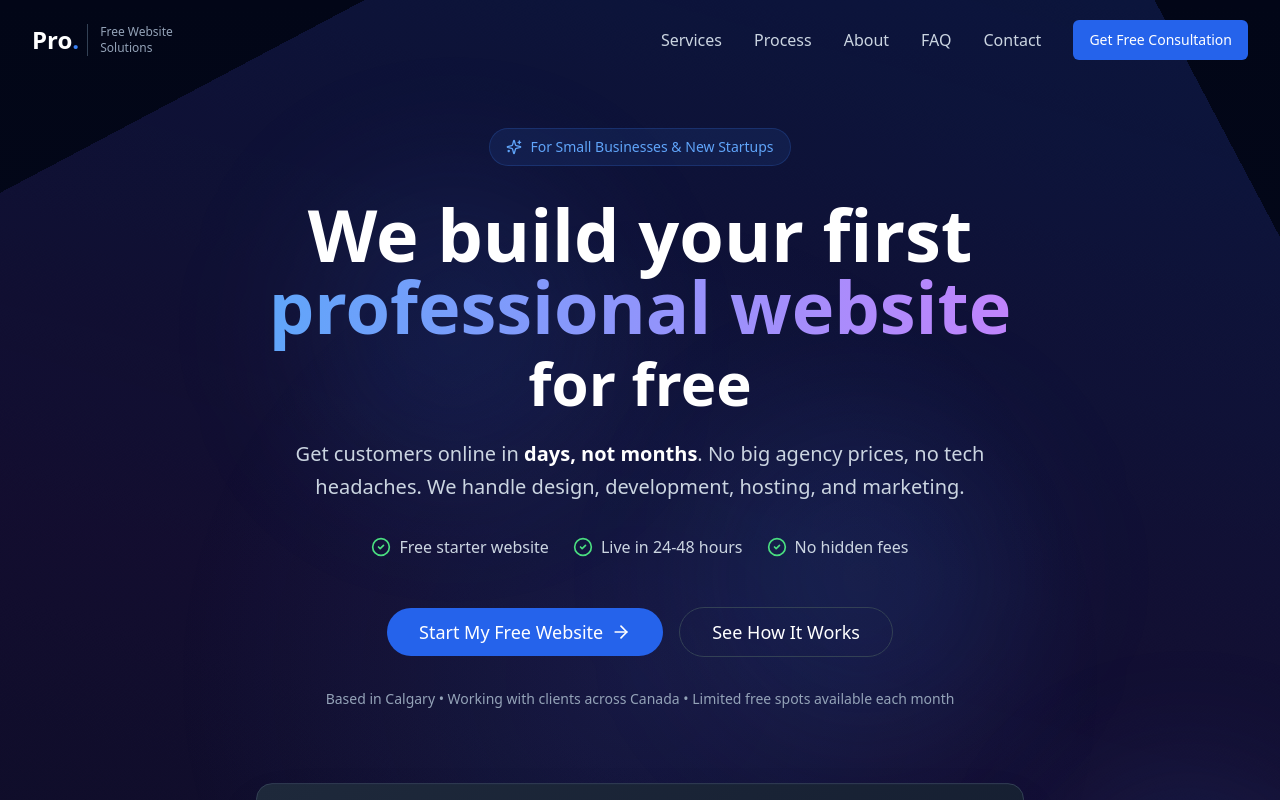
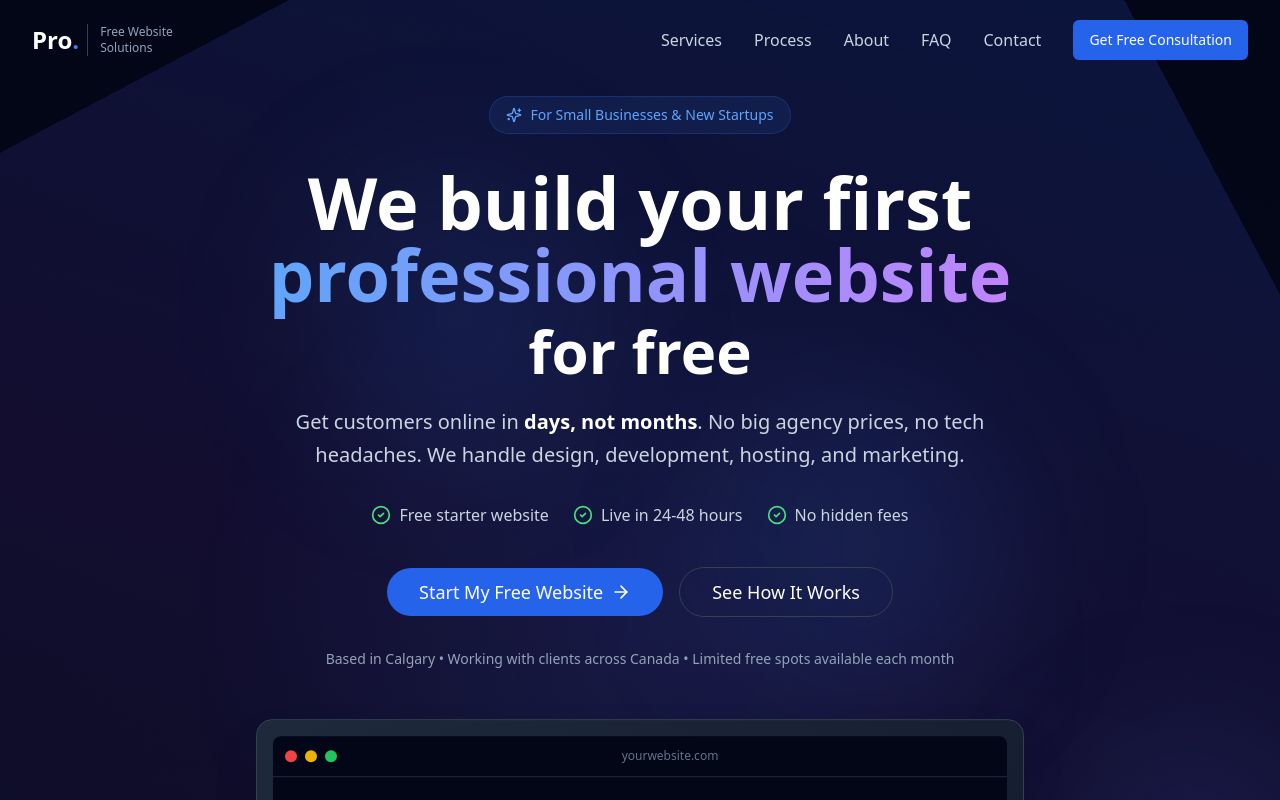
Before and after one commit to hamzam2mhs/PRO-Web-Solutions, a React (Vite) app: page / in a window 1280 px wide. Shown: the top 800 px of the page. Built offline with nearby package versions, Linux system fonts and the light colour scheme.

Commit message:
Fixed the long gap between the hero and stats section.

```diff
--- a/src/components/home/Hero.jsx
+++ b/src/components/home/Hero.jsx
@@ -1,13 +1,21 @@
-import React, { useEffect, useState } from 'react';
+import React, { useRef } from 'react';
 import { motion, useScroll, useTransform } from 'framer-motion';
 import { ArrowRight, Sparkles, CheckCircle2 } from 'lucide-react';
 import { Button } from '@/components/ui/button';
 
 export default function Hero() {
-  const { scrollY } = useScroll();
-  const y = useTransform(scrollY, [0, 500], [0, 150]);
-  const opacity = useTransform(scrollY, [0, 300], [1, 0]);
-  const scale = useTransform(scrollY, [0, 300], [1, 0.95]);
+  const heroRef = useRef(null);
+
+  // Make scroll effects relative to this Hero section (not the whole page)
+  const { scrollYProgress } = useScroll({
+    target: heroRef,
+    offset: ['start start', 'end start'],
+  });
+
+  // Parallax + fade near the end (so you don’t get an “empty” middle)
+  const y = useTransform(scrollYProgress, [0, 1], [0, 120]);
+  const scale = useTransform(scrollYProgress, [0, 1], [1, 0.98]);
+  const opacity = useTransform(scrollYProgress, [0, 0.75, 1], [1, 1, 0]);
 
   const scrollToContact = () => {
     document.getElementById('contact')?.scrollIntoView({ behavior: 'smooth' });
@@ -18,20 +26,16 @@ export default function Hero() {
   };
 
   return (
-    <div className="relative min-h-screen flex items-center justify-center overflow-hidden">
+      <section
+          ref={heroRef}
+          className="relative min-h-[calc(100vh-80px)] flex items-center justify-center overflow-hidden"
+      >
         {/* Animated Background */}
         <div className="absolute inset-0 overflow-hidden">
           <motion.div
               className="absolute inset-0 bg-gradient-to-br from-blue-600/20 via-purple-600/10 to-transparent"
-          animate={{
-            scale: [1, 1.2, 1],
-            rotate: [0, 90, 0],
-          }}
-          transition={{
-            duration: 20,
-            repeat: Infinity,
-            ease: "linear"
-          }}
+              animate={{ scale: [1, 1.2, 1], rotate: [0, 90, 0] }}
+              transition={{ duration: 20, repeat: Infinity, ease: 'linear' }}
           />
           <div className="absolute inset-0 bg-[radial-gradient(circle_at_50%_50%,rgba(59,130,246,0.1),transparent_50%)]" />
 
@@ -40,28 +44,21 @@ export default function Hero() {
               <motion.div
                   key={i}
                   className="absolute w-64 h-64 rounded-full bg-blue-500/10 blur-3xl"
-            animate={{
-              x: [0, 100, 0],
-              y: [0, -100, 0],
-              scale: [1, 1.2, 1],
-            }}
+                  animate={{ x: [0, 100, 0], y: [0, -100, 0], scale: [1, 1.2, 1] }}
                   transition={{
                     duration: 10 + i * 2,
                     repeat: Infinity,
-              ease: "easeInOut",
+                    ease: 'easeInOut',
                     delay: i * 2,
                   }}
-            style={{
-              left: `${20 + i * 30}%`,
-              top: `${20 + i * 20}%`,
-            }}
+                  style={{ left: `${20 + i * 30}%`, top: `${20 + i * 20}%` }}
               />
           ))}
         </div>
 
         {/* Content */}
         <motion.div
-        className="relative z-10 max-w-7xl mx-auto px-4 sm:px-6 lg:px-8 pt-32 pb-20 text-center"
+            className="relative z-10 max-w-7xl mx-auto px-4 sm:px-6 lg:px-8 pt-24 pb-16 text-center"
             style={{ y, opacity, scale }}
         >
           {/* Badge */}
@@ -107,13 +104,9 @@ export default function Hero() {
               initial={{ opacity: 0, y: 30 }}
               animate={{ opacity: 1, y: 0 }}
               transition={{ duration: 0.8, delay: 0.6 }}
-          className="flex flex-wrap justify-center gap-6 mb-12"
+              className="flex flex-wrap justify-center gap-6 mb-10"
           >
-          {[
-            'Free starter website',
-            'Live in 24-48 hours',
-            'No hidden fees',
-          ].map((benefit, i) => (
+            {['Free starter website', 'Live in 24-48 hours', 'No hidden fees'].map((benefit, i) => (
                 <div key={i} className="flex items-center gap-2 text-slate-300">
                   <CheckCircle2 className="w-5 h-5 text-green-400" />
                   <span>{benefit}</span>
@@ -161,19 +154,13 @@ export default function Hero() {
               initial={{ opacity: 0, y: 60 }}
               animate={{ opacity: 1, y: 0 }}
               transition={{ duration: 1, delay: 1 }}
-          className="mt-20 relative"
+              className="mt-14 relative"
           >
             <div className="relative mx-auto max-w-5xl">
               <div className="absolute inset-0 bg-gradient-to-t from-slate-950 via-transparent to-transparent z-10" />
               <motion.div
-              animate={{
-                y: [0, -10, 0],
-              }}
-              transition={{
-                duration: 4,
-                repeat: Infinity,
-                ease: "easeInOut"
-              }}
+                  animate={{ y: [0, -10, 0] }}
+                  transition={{ duration: 4, repeat: Infinity, ease: 'easeInOut' }}
                   className="bg-gradient-to-br from-slate-800 to-slate-900 rounded-2xl border border-slate-700 p-4 shadow-2xl"
               >
                 <div className="bg-slate-950 rounded-lg overflow-hidden">
@@ -183,9 +170,7 @@ export default function Hero() {
                       <div className="w-3 h-3 rounded-full bg-yellow-500" />
                       <div className="w-3 h-3 rounded-full bg-green-500" />
                     </div>
-                  <div className="flex-1 text-center text-xs text-slate-500">
-                    yourwebsite.com
-                  </div>
+                    <div className="flex-1 text-center text-xs text-slate-500">yourwebsite.com</div>
                   </div>
                   <div className="p-8 space-y-6">
                     <div className="h-8 bg-slate-800 rounded w-1/3" />
@@ -207,8 +192,8 @@ export default function Hero() {
         <motion.div
             initial={{ opacity: 0 }}
             animate={{ opacity: 1 }}
-        transition={{ delay: 2, duration: 1 }}
-        className="absolute bottom-10 left-1/2 transform -translate-x-1/2 z-10"
+            transition={{ delay: 1.6, duration: 1 }}
+            className="absolute bottom-6 left-1/2 transform -translate-x-1/2 z-10"
         >
           <motion.div
               animate={{ y: [0, 10, 0] }}
@@ -222,6 +207,6 @@ export default function Hero() {
             />
           </motion.div>
         </motion.div>
-    </div>
+      </section>
   );
 }
```
Lines whose indentation alone changed are shown as unchanged.
